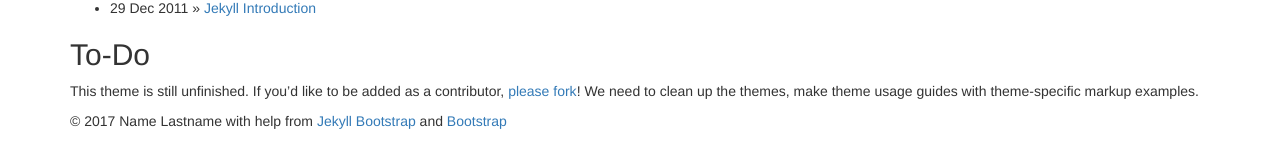
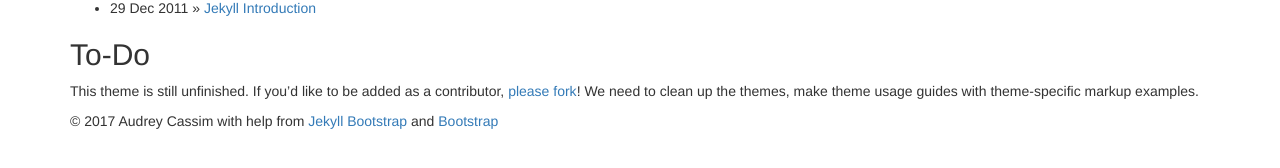
Before and after one commit to ladytrumpet1/ladytrumpet1.github.io, a Jekyll site: the page built from index.md, in a window 1280 px wide. Shown: the part 690-858 px from the top of the page. Built offline with Jekyll 4.4.1, drawn with Linux system fonts in a browser that asks for light colours; nearby versions of some CDN libraries; library files that are not in the unit come from our copies.

Commit message:
Update _config.yml

```diff
--- a/_config.yml
+++ b/_config.yml
@@ -11,9 +11,9 @@ highlighter: pygments
 title : Jekyll Bootstrap
 tagline: Site Tagline
 author :
-  name : Name Lastname
-  email : blah@email.test
-  github : username
+  name : Audrey Cassim
+  email : audrey.cassim@yahoo.fr
+  github : ladytrumpet1
   twitter : username
   feedburner : feedname
 
```
